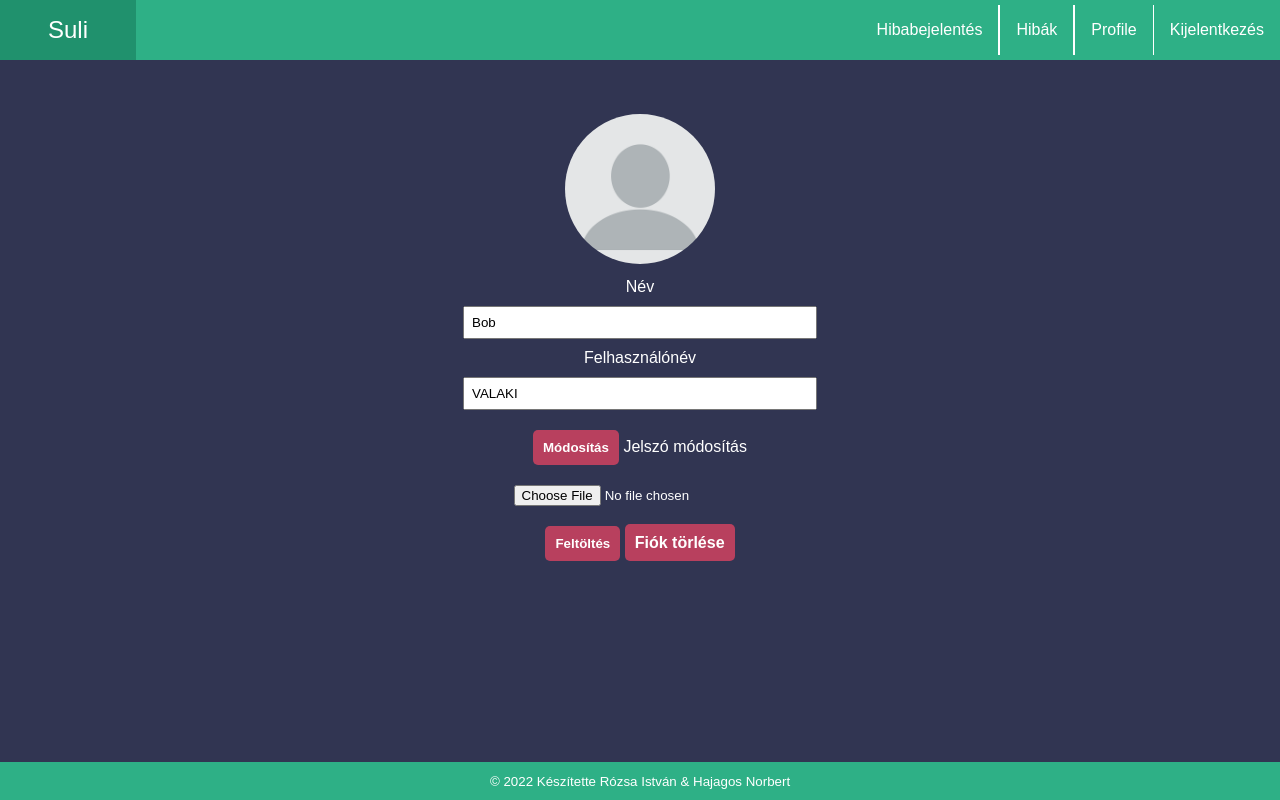
After one commit to HajagosNorbert/SZTE-webterv, a PHP site: page /profile.php in a window 1280 px wide. The commit adds this page. Run offline with PHP 8.4, Linux system fonts and the light colour scheme; a user stored in the database is signed in; data comes from the database, SQL or seed files in the repository; both versions use the stored data as it was after the commit.

Commit message:
Képfeltöltés funkció, fiók törlése,

```diff
--- a/classes/User.php
+++ b/classes/User.php
@@ -109,9 +109,10 @@ class User{
             $stmt->execute(array($username));
             $user = $stmt->fetchObject();
             if($user){
-                if($user->password == $password){
+                if($password == $user->password){
                     $uid = $user->id;
                     $_SESSION["user_id"] = $uid;
+                    $_SESSION["user"] = $user;
                     $cookie_name = "login";
                     $cookie_value = $user->username;
                     setcookie($cookie_name,$cookie_value,time() + (86400 * 30), "/");
@@ -139,15 +140,13 @@ class User{
         session_destroy();
         header("location: index.php");
     }
-    public function registration($username, $password, $password_again){
+    public function registration($name, $username, $password, $password_again){
+        $nameErr = "";
         $usernameErr = "";
         $passwordErr = "";
         $password_againErr = "";
         $siker= "";
-        //felhasználónév tartalmaznia kell kis és nagy betűt is.
-        /*if(!preg_match("/^([A-Z][a-z]+)+$/",$username)){
-            $usernameErr .= "A felhasználónévnek tartalmaznia kell kis és nagy betűt is!";
-        }*/
+
 
         $stmt = $this->db->prepare("SELECT * FROM users WHERE username = ?;");
         $stmt->execute(array($username));
@@ -155,6 +154,9 @@ class User{
 
         if(!empty($data)){
             $usernameErr .= "Ezzel a felhasználóval már van fiók regisztrálva!";
+        }
+        if(strlen($name) < 7){
+            $nameErr .= "7 karakter hosszúnak kell lennie!";
         }
         if(strlen($password) < 6) {
             $passwordErr .= "A jelszó minimum 6 karakter kell legyen!";
@@ -164,14 +166,15 @@ class User{
             $passwordErr .= "A két jelszó nem egyezik!";
         }
 
-        if($usernameErr == "" && $passwordErr == "" && $password_againErr == ""){
-            $hashedPw = password_hash($password, PASSWORD_DEFAULT);
+        if($usernameErr == "" && $passwordErr == "" && $password_againErr == "" && $nameErr == ""){
+            //$hashedPw = password_hash($password, PASSWORD_DEFAULT);
             $stmt = $this->db->prepare('INSERT INTO users (`name`, `username`, `password`, `group`) VALUES (?, ?, ?, ?)');
-            if($stmt->execute(array("Bob",$username,$hashedPw,1))){
+            if($stmt->execute(array($name,$username,$password,1))){
                 $siker .= "Sikeres regisztráció!";
             }
         }
         $response = [
+            "nameError" => $nameErr,
             "usernameError" => $usernameErr,
             "passwordError" => $passwordErr,
             "passwordAgainError" => $password_againErr,
@@ -180,4 +183,70 @@ class User{
         return json_encode($response);
     }
 
+    public function getLoggedUserFromDb($id){
+        $stmt = $this->db->prepare("SELECT * FROM users WHERE id = ?;");
+        $stmt->execute(array($id));
+        $data = $stmt->fetchObject();
+        return $data;
+    }
+
+    public function modifyUserData(array $data){
+        $d = [
+            'name' => $data[0],
+            'username' => $data[1],
+            'group' => $data[3],
+            'id' => $data[4]
+        ];
+        $sql = "UPDATE `users` SET `name`= ?, `username`= ?, `group`= ? WHERE id = ?";
+        $stmt= $this->db->prepare($sql);
+        $stmt->execute(array($d["name"],$d["username"],$d["group"],$d["id"]));
+    }
+
+    public function changePassword(array $data){
+        $s = $this->db->prepare("SELECT password FROM users WHERE id = ?;");
+        $s->execute(array($data[2]));
+        $dataa = $s->fetchObject();
+
+        $msg = "";
+
+        if($data[0] == $dataa->password){
+            $sql = "UPDATE `users` SET `password`= ? WHERE id = ?";
+            $stmt= $this->db->prepare($sql);
+            $stmt->execute(array($data[1],$data[2]));
+        }else{
+            $msg .= "Hibás régi jelszó!";
+        }
+
+        $response = [
+            "msg" => $msg
+        ];
+        return json_encode($response);
+    }
+
+    public function uploadImage($files, $id){
+        $msg = "";
+        $profileImageName = time() . '_' . $files["file"]["name"];
+        $target = 'profileimg/' . $profileImageName;
+        if(move_uploaded_file($files["file"]["tmp_name"],$target)){
+            $msg .= "Sikeres képfeltöltés!";
+            $sql = "UPDATE `users` SET `profile_img`= ? WHERE id = ?";
+            $stmt= $this->db->prepare($sql);
+            $stmt->execute(array($profileImageName, $id));
+        }else{
+            $msg .= "Nem sikerült a képfeltöltés próbáld újra!";
+        }
+        $response = [
+            "msg" => $msg
+        ];
+        return json_encode($response);
+    }
+
+    public function deleteAccount($id){
+        $sql = 'DELETE FROM `users` WHERE `users`.`id` = ?';
+        $stmt= $this->db->prepare($sql);
+        if($stmt->execute(array($id))){
+            $this->logout();
+        }
+    }
+
 }
--- /dev/null
+++ b/css/profile.css
@@ -0,0 +1,30 @@
+.profile, .changePw{
+    height: 500px;
+    text-align: center;
+    padding: 50px
+}
+.profile a{
+    text-decoration: none;
+    color: white;
+}
+
+.profile input[type=text], .changePw input[type=text] {
+    padding: 7px;
+    width: 30%;
+    margin: 10px;
+    outline: none;
+}
+.profile img{
+    margin-bottom: 10px;
+    border-radius: 50%;
+}
+
+.profile #button, .changePw #button{
+    color: #fff;
+  font-weight: bold;
+  padding: 10px;
+  background: var(--action-color);
+  border: none;
+  cursor: pointer;
+  border-radius: 5px;
+}
--- a/navbar.php
+++ b/navbar.php
@@ -19,6 +19,9 @@
                 <li class="navbar-link">
                     <a href="reports.php"><div>Hibák</div></a>
                 </li>
+                <li class="navbar-link last">
+                <a href="profile.php"><div>Profile</div></a>
+            </li>
             <li class="navbar-link last">
                 <a href="logout.php"><div>Kijelentkezés</div></a>
             </li>
--- /dev/null
+++ b/profile.php
@@ -0,0 +1,75 @@
+<?php
+session_start();
+require_once 'classes/User.php';
+if(empty($_SESSION["user_id"]) && empty($_COOKIE["login"])){
+    header("location: login.php");
+}
+$user = new User();
+$data = $user->getLoggedUserFromDb($_SESSION["user_id"]);
+
+if (isset($_SERVER["REQUEST_METHOD"]) == "POST" && isset($_POST["change_data"])) {
+    $name = $_POST["name"];
+    $username = $_POST["username"];
+    $password = $_POST["password"];
+    $group = $_POST["group"];
+    $user->modifyUserData(array($name, $username, $password, $group, $data->id));
+    header("location: profile.php");
+}
+
+if (isset($_SERVER["REQUEST_METHOD"]) == "POST" && isset($_POST["changePw"])) {
+    $response = json_decode($user->changePassword(array($_POST["old_pw"], $_POST["new_pw"], $data->id)));
+}
+if (isset($_SERVER["REQUEST_METHOD"]) == "POST" && isset($_POST["upload_img"])) {
+    $msg =  json_decode($user->uploadImage($_FILES, $data->id));
+}
+if(isset($_GET["deleteAccount"])){
+   $user->deleteAccount($data->id);
+}
+?>
+<!DOCTYPE html>
+<html lang="hu">
+
+<head>
+    <meta charset="UTF-8" />
+    <meta http-equiv="X-UA-Compatible" content="IE=edge" />
+    <meta name="viewport" content="width=device-width, initial-scale=1.0" />
+    <link rel="icon" href="mediafiles/debugging.png" type="image/icon" />
+    <link rel="stylesheet" href="https://cdnjs.cloudflare.com/ajax/libs/font-awesome/4.7.0/css/font-awesome.min.css" />
+    <link rel="stylesheet" href="./css/genericStyle.css" />
+    <link rel="stylesheet" href="./css/navbar.css" />
+    <link rel="stylesheet" href="./css/index.css" />
+    <link rel="stylesheet" href="./css/profile.css" />
+    <title>Suli hibabejelentő</title>
+</head>
+<body>
+    <?php include 'navbar.php' ?>
+    <main>
+        <div class="profile">
+        <img src="<?php echo (empty($data->profile_img)) ? "./img/profileavatar.webp" : "./profileimg/".$data->profile_img; ?>" width="150" alt="">
+            <form action="profile.php" method="post">
+                <label>Név</label>
+                <div>
+                    <input type="text" name="name" value="<?php echo $data->name; ?>" id="">
+                </div>
+                <label>Felhasználónév</label>
+                <div>
+                    <input type="text" name="username" value="<?php echo $data->username; ?>" id="">
+                </div>
+                <div style="margin-top: 10px">
+                    <input type="submit" id="button" value="Módosítás" name="change_data">
+                    <a href="changepassword.php">Jelszó módosítás</a>
+                </div>
+            </form>
+            <form action="profile.php" method="POST" enctype="multipart/form-data">
+                <div style="margin: 20px 0 20px 0">
+                <input type="file" name="file">
+                </div>
+                <input type="submit" value="Feltöltés" id="button" name="upload_img">
+                <a id="button" href="profile.php?deleteAccount">Fiók törlése</a>
+            </form>
+            <div><?php echo (isset($msg->msg)) ? $msg->msg : "" ?></div>
+        </div>
+    </main>
+    <?php include 'footer.html'; ?>
+</body>
+</html>
```
Also changed, not shown: changepassword.php (added, +51 -0 lines), registration.php (+11 -1 lines), sql/hibabejelento.sql (+7 -6 lines), img/profileavatar.webp (added), login.php (indentation only), reporting.php (indentation only), reports.php (indentation only).
